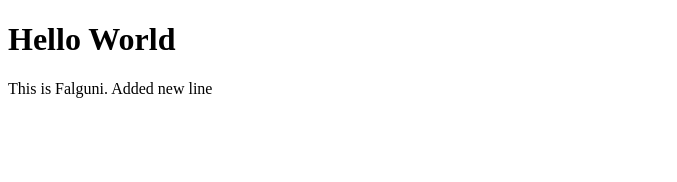
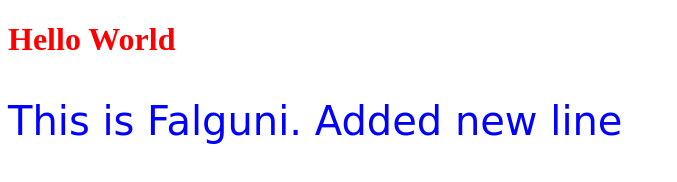
Before and after one commit to Vpj06/DemoPR, a plain HTML site: page index.html in a window 1280 px wide. Shown: the whole page, without its empty margins (0-677 px from the left). Drawn offline with Linux system fonts and the light colour scheme.

Commit message:
Added css file

```diff
--- /dev/null
+++ b/index.css
@@ -0,0 +1,9 @@
+h1{
+	color: red;
+}
+
+p{
+	font-family: cursive;
+	color: blue;
+	font-size: 40px;
+}
--- a/index.html
+++ b/index.html
@@ -1,6 +1,7 @@
 <!DOCTYPE html>
 <html>
 <head>
+	<link rel="stylesheet" type="text/css" href="index.css">
 	<title>Website</title>
 </head>
 <body>
```
